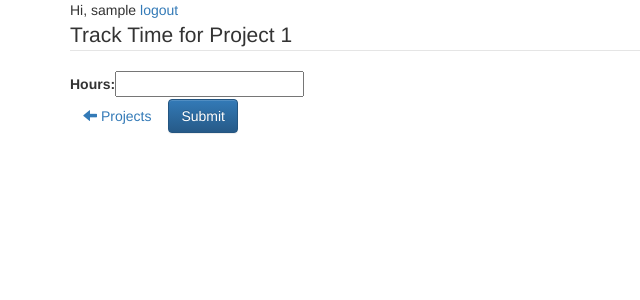
After one commit to DataScientists/TimeGone, a Django app: page /track/1/ in a window 1280 px wide. The commit adds this page. Shown: the top 300 px of the page, without its empty margins (0-640 px from the left). Run offline with Django 3.2, Linux system fonts and the light colour scheme; the visitor is signed in with stand-in values (Sample User, id 1); data comes from the database, SQL or seed files in the repository; some libraries are stand-ins or nearby versions.

Commit message:
recording recorded hours, basic validation

```diff
--- a/core/forms.py
+++ b/core/forms.py
@@ -1,5 +1,5 @@
 from django import forms
-from models import Project
+from models import Project, TrackedTime
 
 
 class RegisterForm(forms.Form):
@@ -25,3 +25,9 @@ class AddForm(forms.ModelForm):
     class Meta:
         model = Project
         exclude = ('user',)
+
+
+class TrackTimeForm(forms.ModelForm):
+    class Meta:
+        model = TrackedTime
+        fields = ('hours',)
--- a/core/models.py
+++ b/core/models.py
@@ -1,8 +1,15 @@
 from django.db import models
 from django.contrib.auth.models import User
-
+from django.core.validators import MinValueValidator
 
 class Project(models.Model):
     user = models.ForeignKey(User, null=True)
     name = models.CharField(max_length=255)
     description = models.TextField()
+
+
+class TrackedTime(models.Model):
+    user = models.ForeignKey(User)
+    project = models.ForeignKey(Project)
+    created_at = models.DateTimeField(auto_now_add=True)
+    hours = models.FloatField(validators=[MinValueValidator(0)])
--- a/core/templates/index.html
+++ b/core/templates/index.html
@@ -20,7 +20,7 @@
 	    <tbody>
 	      {% for x in objects %}
 	      <tr>
-		<td class="nobr">{{ x.name }}</td>
+		<td class="nobr"><a href="{% url 'track' x.id %}">{{ x.name }}</a></td>
 		<td>{{ x.description }}</td>
 	      </tr>
 	      {% endfor %}
--- /dev/null
+++ b/core/templates/track.html
@@ -0,0 +1,21 @@
+{% extends "base.html" %}
+
+{% load bootstrap_tags %}
+
+{% block content %}
+      <div class="row">
+	<div class="col-xs-12">
+	  <form method="POST" action=".">
+	    <legend>Track Time for {{ project.name }}</legend>
+	    {% csrf_token %}
+	    {{ form|as_bootstrap }}
+	    <div class="form-actions">
+	      <a href="{% url 'index' %}" class="btn">
+		<span class="glyphicon glyphicon-arrow-left"></span>
+		Projects</a>
+	      <button type="submit" class="btn btn-primary">Submit</button>
+	    </div>
+	  </form>
+	</div>
+      </div>
+{% endblock %}
--- a/core/urls.py
+++ b/core/urls.py
@@ -7,6 +7,7 @@ urlpatterns = patterns(
     '',
     url(r'^$', views.index, name='index'),
     url(r'^add/$', views.add, name='add'),
+    url(r'^track/(\d+)/$', views.track, name='track'),
     url(r'^auth/register/$', views.register, name='register'),
     url(r'^auth/logout/$', auth_views.logout_then_login, name='logout')
 )
--- a/core/views.py
+++ b/core/views.py
@@ -1,13 +1,28 @@
 from django.contrib.auth import authenticate, login
 from django.contrib.auth.decorators import login_required
 from django.contrib.auth.models import User
-from django.shortcuts import render, redirect
+from django.shortcuts import render, redirect, get_object_or_404
 from django.views.decorators.csrf import csrf_protect
 
-from forms import RegisterForm, AddForm, LoginForm
+from forms import RegisterForm, AddForm, LoginForm, TrackTimeForm
 from models import Project
 from django.db.utils import IntegrityError
 
+
+@login_required
+def track(request, _id):
+    project = get_object_or_404(Project, id=_id)
+    if request.method == 'POST':
+        f = TrackTimeForm(request.POST)
+        if f.is_valid():
+            tr = f.save(commit=False)
+            tr.project = project
+            tr.user = request.user
+            tr.save()
+            return redirect('index')
+    else:
+        f = TrackTimeForm()
+    return render(request, 'track.html', {'form': f, 'project': project})
 
 @login_required
 def index(request):
```
Also changed, not shown: core/migrations/0003_trackedtime.py (added).
